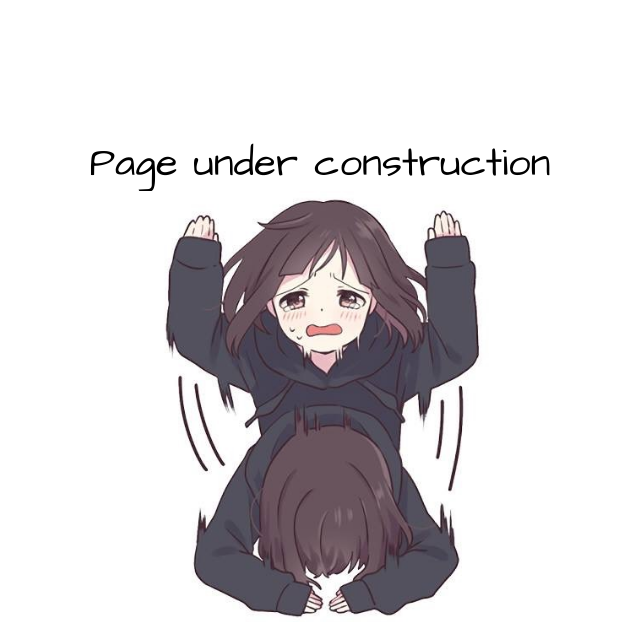
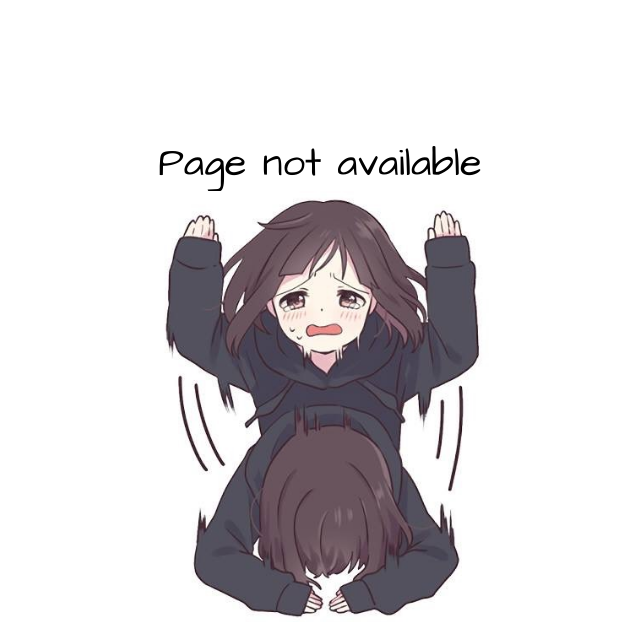
Before and after one commit to MeidenWeiss/portfolio.exe, a PHP site: page /archive.php in a window 1280 px wide. Shown: the top 622 px of the page, without its empty margins (322-962 px from the left). Run offline with PHP 8.4, Linux system fonts and the light colour scheme.

Commit message:
Update archive.php

```diff
--- a/archive.php
+++ b/archive.php
@@ -8,7 +8,7 @@
     </head>
     <body>
         <div id="notice">
-            Page under construction
+            Page not available
             <img src="images/sorry.JPG" id="img_sorry"/>
         </div>
     </body>
```
